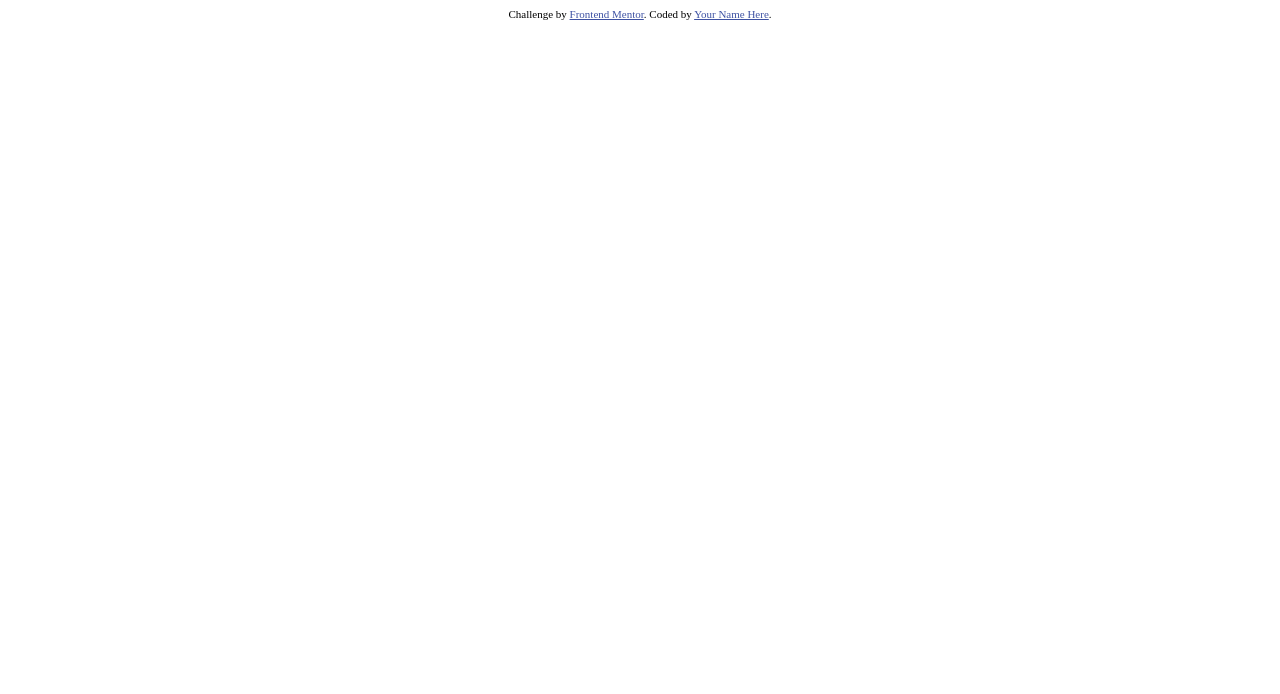
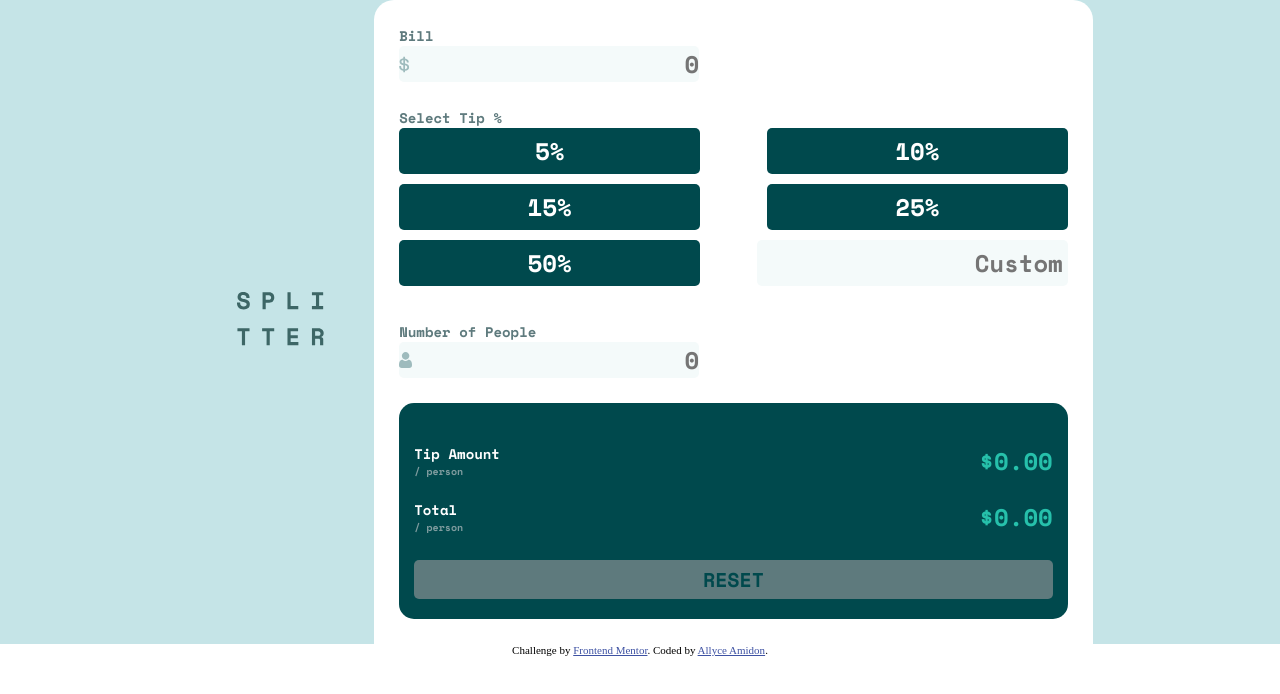
Before and after one commit to amidona/tip-calculator-app-fm, a plain HTML site: page index.html in a window 1280 px wide. Drawn offline with nearby package versions, Linux system fonts and the light colour scheme.

Commit message:
Wrote HTML and CSS

```diff
--- a/index.html
+++ b/index.html
@@ -6,28 +6,70 @@
     <meta name="viewport" content="width=device-width, initial-scale=1.0"> <!-- displays site properly based on user's device -->
 
     <link rel="icon" type="image/png" sizes="32x32" href="./images/favicon-32x32.png">
+    <link rel="stylesheet" href="./style/style.css">
+    <link rel="preconnect" href="https://fonts.googleapis.com">
+    <link rel="preconnect" href="https://fonts.gstatic.com" crossorigin>
+    <link href="https://fonts.googleapis.com/css2?family=Space+Mono:wght@700&display=swap" rel="stylesheet">
 
-    <title>Frontend Mentor | Tip calculator app</title>
+    <title>Frontend Mentor | Tip Calculator App</title>
 
-    <style>
-        .attribution {
-            font-size: 11px;
-            text-align: center;
-        }
-
-        .attribution a {
-            color: hsl(228, 45%, 44%);
-        }
-    </style>
 </head>
 
 <body>
+    <div class="content">
+        <header>
+            <figure class="logo">
+                <img src="./images/logo.svg" alt="splitter logo">
+            </figure>
+        </header>
+        <div class="main">
+            <div id="bill">
+                <h1>Bill</h1>
+                <input type="text" id="bill-total" placeholder="0">
+            </div>
+            <div id="tip-buttons">
+                <h1>Select Tip %</h1>
+                <button class="tip tip-button" value="5">5%</button>
+                <button class="tip tip-button" value="10">10%</button>
+                <button class="tip tip-button" value="15">15%</button>
+                <button class="tip tip-button" value="25">25%</button>
+                <button class="tip tip-button" value="50">50%</button>
+                <input type="text" class="tip" id="custom-tip" placeholder="Custom">
+            </div>
+            <div id="number-of-people">
+                <h1>Number of People</h1>
+                <input type="text" id="people-total" placeholder="0">
+            </div>
+            <div id="total-box">
+                <div id="tip-per-person">
+                    <div class="text">
+                        <h1>Tip Amount</h1>
+                        <p>/ person</p>
+                    </div>
+                    <div class="money">
+                        <h2 class="totals" id="tip-owed">$0.00</h2>
+                    </div>
+                </div>
+                <div id="total-per-person">
+                    <div class="text">
+                        <h1>Total</h1>
+                        <p>/ person</p>
+                    </div>
+                    <div class="money">
+                        <h2 class="totals" id="total-owed">$0.00</h2>
+                    </div>
+                </div>
+                <button id="reset">reset</button>
+            </div>
+        </div>
+    </div>
 
-
-    <div class="attribution">
-        Challenge by <a href="https://www.frontendmentor.io?ref=challenge" target="_blank">Frontend Mentor</a>.
-        Coded by <a href="#">Your Name Here</a>.
-    </div>
+    <footer>
+        <div class="attribution">
+            Challenge by <a href="https://www.frontendmentor.io?ref=challenge" target="_blank">Frontend Mentor</a>.
+            Coded by <a href="https://allyceamidon.com/">Allyce Amidon</a>.
+        </div>
+    </footer>
 </body>
 
 </html>
--- /dev/null
+++ b/style/style.css
@@ -0,0 +1,144 @@
+/********** OVERARCHING STYLES ***********/
+* {
+    margin: 0;
+    padding: 0;
+}
+
+.content {
+    background: hsl(185, 41%, 84%);
+    font-family: 'Space Mono', monospace;
+    display: flex;
+    flex-wrap: wrap;
+    justify-content: center;
+}
+
+input,
+button {
+    font-family: 'Space Mono', monospace;
+    font-size: 24px;
+    border: none;
+    border-radius: 5px;
+}
+
+input[type=text] {
+    background-repeat: no-repeat;
+    background-position: left center;
+    background-color: hsl(189, 41%, 97%);
+    text-align: right;
+    color: hsl(183, 100%, 15%);
+}
+
+/****** HEADER ******/
+header {
+    display: flex;
+    justify-content: center;
+    align-items: center;
+    padding: 50px;
+}
+
+/****** MAIN BODY ******/
+.main {
+    background: white;
+    padding: 25px;
+    border-top-right-radius: 20px;
+    border-top-left-radius: 20px;
+    justify-content: center;
+}
+
+.main>* {
+    padding-bottom: 25px;
+}
+
+h1 {
+    font-size: 14px;
+    color: hsl(186, 14%, 43%);
+}
+
+/** BILL SECTION **/
+#bill-total {
+    background-image: url(../images/icon-dollar.svg);
+}
+
+/** TIP SECTION **/
+#tip-buttons {
+    display: flex;
+    flex-wrap: wrap;
+    justify-content: space-between;
+}
+
+#tip-buttons h1 {
+    width: 100%;
+}
+
+.tip {
+    width: 45%;
+    margin-bottom: 10px;
+    padding: 5px;
+}
+
+.tip-button {
+    background: hsl(183, 100%, 15%);
+    color: white;
+}
+
+/** PEOPLE SECTION **/
+#people-total {
+    background-image: url(../images/icon-person.svg);
+}
+
+/** TOTALS SECTION **/
+#total-box {
+    background: hsl(183, 100%, 15%);
+    border-radius: 15px;
+    display: flex;
+    flex-wrap: wrap;
+    justify-content: center;
+    padding: 20px 15px;
+}
+
+#total-box>* {
+    width: 100%
+}
+
+#total-box h1 {
+    color: white;
+}
+
+#total-box p {
+    color: hsl(184, 14%, 56%);
+    font-size: 10px;
+}
+
+#total-box h2 {
+    color: hsl(172, 67%, 45%);
+    font-size: 24px;
+}
+
+#tip-per-person,
+#total-per-person {
+    display: flex;
+    flex-wrap: nowrap;
+    justify-content: space-between;
+    align-content: baseline;
+    margin-top: 20px;
+}
+
+#reset {
+    background: hsl(186, 14%, 43%);
+    color: hsl(183, 100%, 15%);
+    text-transform: uppercase;
+    font-size: 20px;
+    padding: 5px;
+    margin-top: 25px;
+}
+
+
+/****** FOOTER ******/
+.attribution {
+    font-size: 11px;
+    text-align: center;
+}
+
+.attribution a {
+    color: hsl(228, 45%, 44%);
+}
```
